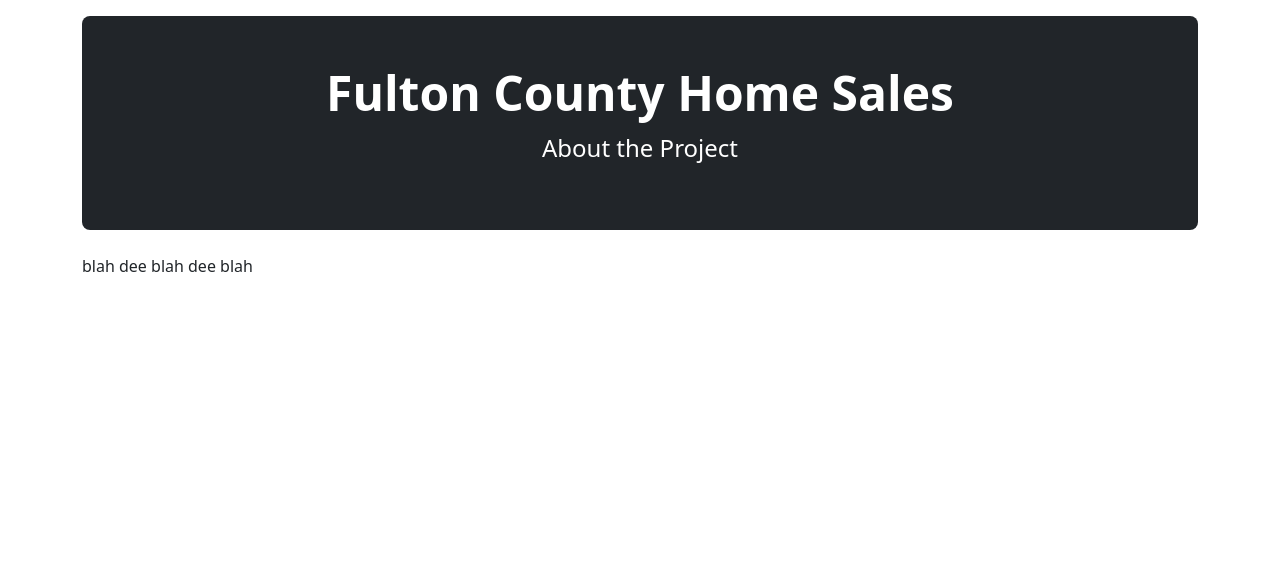
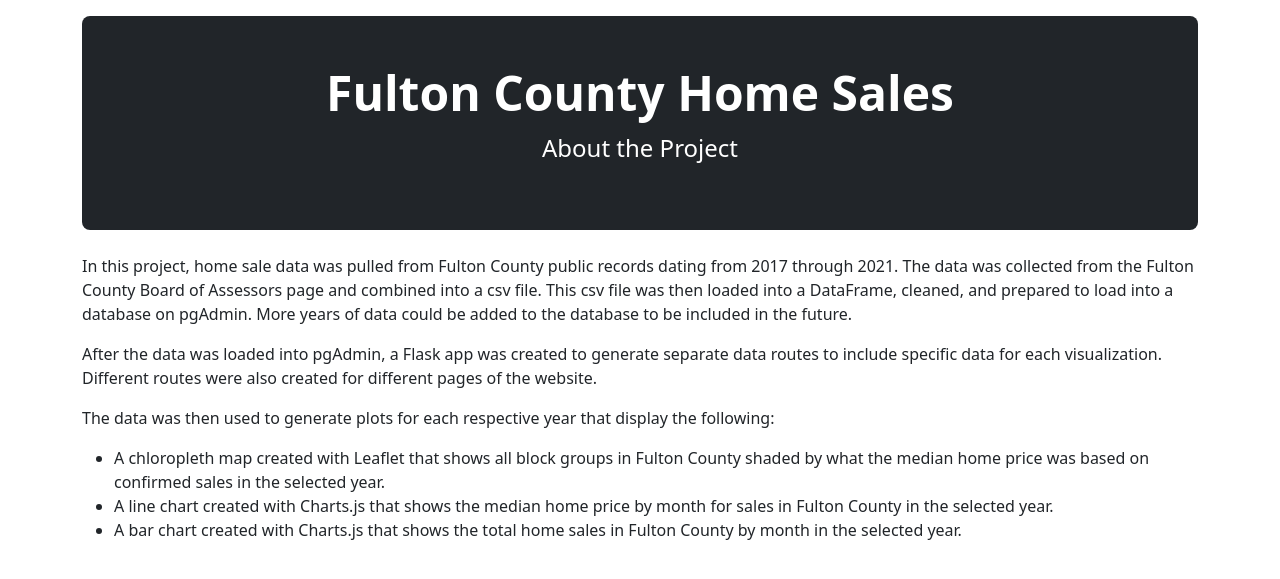
Before and after one commit to VTNoble/FultonCounty_HomeSales, a Flask app: page /about in a window 1280 px wide. Shown: the part 56-635 px from the top of the page. Run offline with Flask 2, Linux system fonts and the light colour scheme; some libraries are stand-ins or nearby versions.

```diff
--- a/static/js/cpMap.js
+++ b/static/js/cpMap.js
@@ -102,4 +102,6 @@ createMap()
 d3.select('#selDataset').on('change', () => {
     console.log('event listener was clicked')
     createMap()
+    createBar()
+    createLine()
 })
--- a/templates/about.html
+++ b/templates/about.html
@@ -54,7 +54,14 @@
         </div>
         <div class="row mt-2">
           <div class="col-md-12">
-            <p>blah dee blah dee blah</p>
+            <p>In this project, home sale data was pulled from Fulton County public records dating from 2017 through 2021. The data was collected from the Fulton County Board of Assessors page and combined into a csv file. This csv file was then loaded into a DataFrame, cleaned, and prepared to load into a database on pgAdmin. More years of data could be added to the database to be included in the future.</p>
+            <p>After the data was loaded into pgAdmin, a Flask app was created to generate separate data routes to include specific data for each visualization. Different routes were also created for different pages of the website.</p>
+            <p>The data was then used to generate plots for each respective year that display the following:</p>
+            <ul>
+              <li>A chloropleth map created with Leaflet that shows all block groups in Fulton County shaded by what the median home price was based on confirmed sales in the selected year.</li>
+              <li>A line chart created with Charts.js that shows the median home price by month for sales in Fulton County in the selected year.</li>
+              <li>A bar chart created with Charts.js that shows the total home sales in Fulton County by month in the selected year.</li>
+            </ul>
           </div>
         </div>
       </div>
@@ -76,8 +83,4 @@
 <!-- D3 library -->
 <script src="https://d3js.org/d3.v5.min.js"></script>
 
-<!-- leaflet-choropleth JavaScript-->
-
-<script src="static/js/willsMap.js"></script>
-
 </html>
```
Also changed, not shown: static/js/barChart.js (+3 -9 lines), static/js/lineChart.js (+4 -10 lines).
